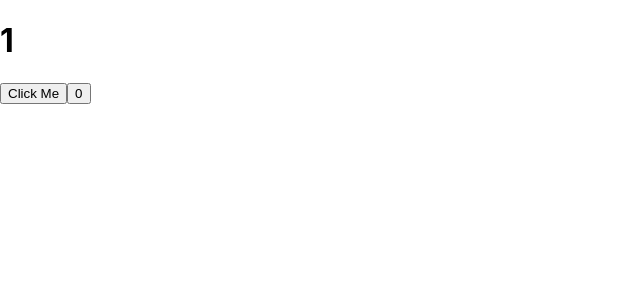
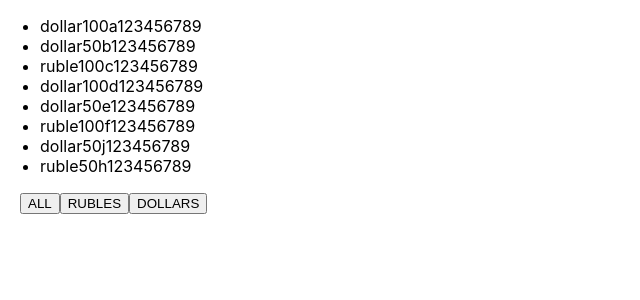
Before and after one commit to ivanrussui/Microtasks, a React (Create React App) app: page / in a window 1280 px wide. Shown: the top 300 px of the page, without its empty margins (0-640 px from the left). Built offline with nearby package versions, Linux system fonts and the light colour scheme.

Commit message:
05 - Метод filter

```diff
--- /dev/null
+++ b/src/05/FilterWrap.tsx
@@ -0,0 +1,39 @@
+import React, { useState } from 'react';
+import { Filter } from './components/Filter';
+
+export type FilterType = 'all' | 'ruble' | 'dollar'
+
+export const FilterWrap = () => {
+    const [money, setMoney] = useState([
+        { banknote: "dollar", nominal: 100, number: "a123456789" },
+        { banknote: "dollar", nominal: 50, number: "b123456789" },
+        { banknote: "ruble", nominal: 100, number: "c123456789" },
+        { banknote: "dollar", nominal: 100, number: "d123456789" },
+        { banknote: "dollar", nominal: 50, number: "e123456789" },
+        { banknote: "ruble", nominal: 100, number: "f123456789" },
+        { banknote: "dollar", nominal: 50, number: "j123456789" },
+        { banknote: "ruble", nominal: 50, number: "h123456789" }
+    ])
+
+    let [filter, setFilter] = useState<FilterType>('all');
+
+    let currentMoney = money;
+    if (filter === 'ruble') {
+        currentMoney = money.filter((filteredMoney) => filteredMoney.banknote === 'ruble');
+    }
+    if (filter === 'dollar') {
+        currentMoney = money.filter((filteredMoney) => filteredMoney.banknote === 'dollar');
+    }
+
+    const onClickHandler = (subscr: FilterType) => {
+        setFilter(subscr);
+    }
+
+    return (
+        <>
+            <Filter currentMoney={currentMoney}
+                    onClickHandler={(filter)=> onClickHandler(filter)}
+                    filter={filter} />
+        </>
+    )
+}
--- /dev/null
+++ b/src/05/components/Filter.tsx
@@ -0,0 +1,36 @@
+import { FilterType } from '../FilterWrap';
+
+export type PropsType = {
+    currentMoney: Array<CurrentMoneyType>
+    filter: FilterType
+    onClickHandler: (filter: FilterType) => void
+}
+
+type CurrentMoneyType = {
+    banknote: string
+    nominal: number
+    number: string
+}
+
+export const Filter = (props: PropsType) => {
+    return (
+        <>
+            <ul>
+                {props.currentMoney.map((objFromMoneyArr, index) => {
+                    return (
+                        <li key={index}>
+                            <span>{objFromMoneyArr.banknote}</span>
+                            <span>{objFromMoneyArr.nominal}</span>
+                            <span>{objFromMoneyArr.number}</span>
+                        </li>
+                    )
+                })}
+            </ul>
+            <div style={{ marginLeft: '20px' }}>
+                <button onClick={() => props.onClickHandler('all')}>ALL</button>
+                <button onClick={() => props.onClickHandler('ruble')}>RUBLES</button>
+                <button onClick={() => props.onClickHandler('dollar')}>DOLLARS</button>
+            </div>
+        </>
+    )
+}
--- a/src/App.tsx
+++ b/src/App.tsx
@@ -4,6 +4,7 @@ import { Site } from './01/Site';
 import { StudentsWrap } from './02/StudentsWrap';
 import { ButtonWrap } from './03/ButtonWrap';
 import { MyUseState } from './04/MyUseState';
+import { FilterWrap } from './05/FilterWrap';
 
 function App() {
     return (
@@ -11,7 +12,8 @@ function App() {
             {/*<Site />*/}
             {/*<StudentsWrap />*/}
             {/*<ButtonWrap />*/}
-            <MyUseState />
+            {/*<MyUseState />*/}
+            <FilterWrap />
         </>
     );
 }
```
